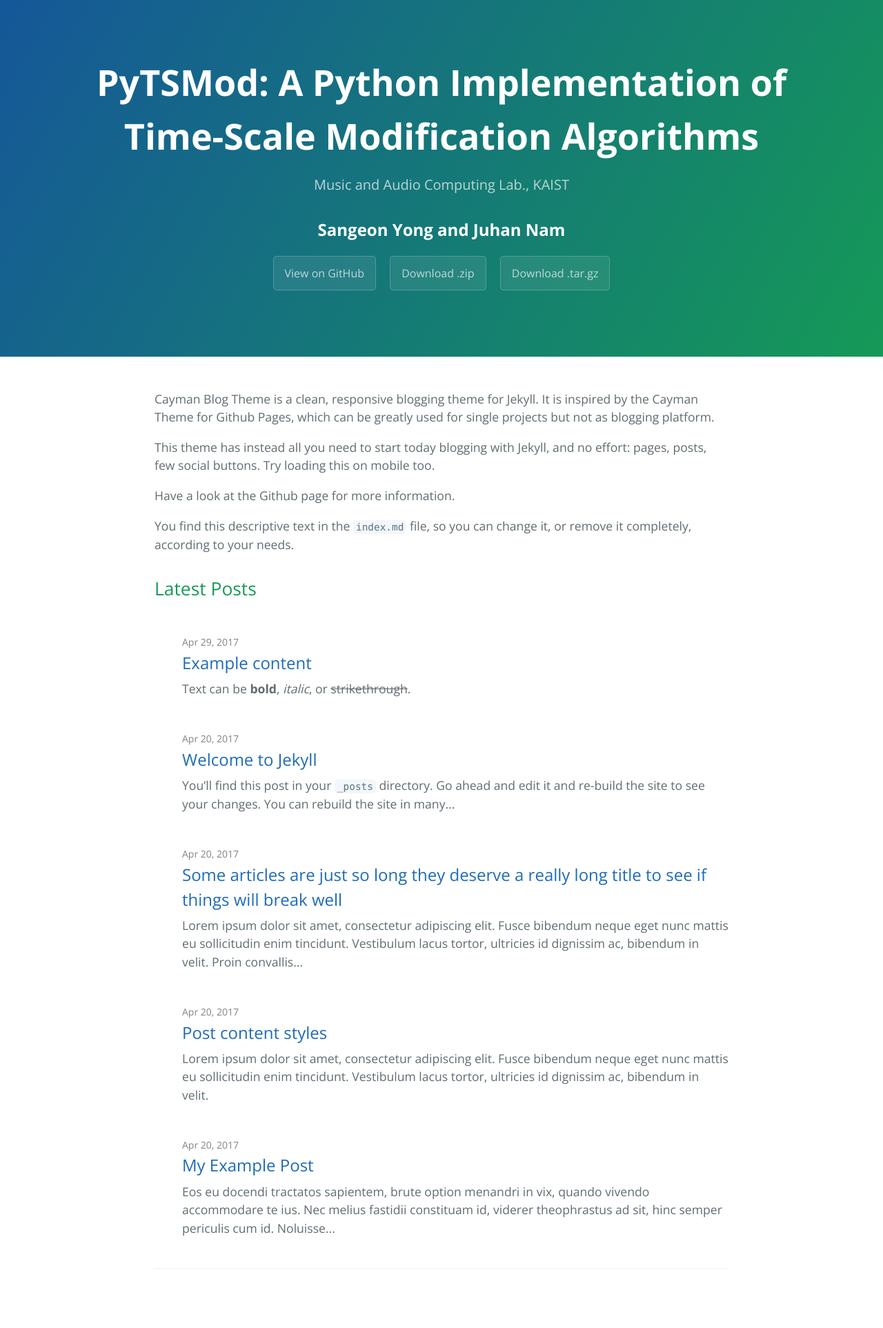
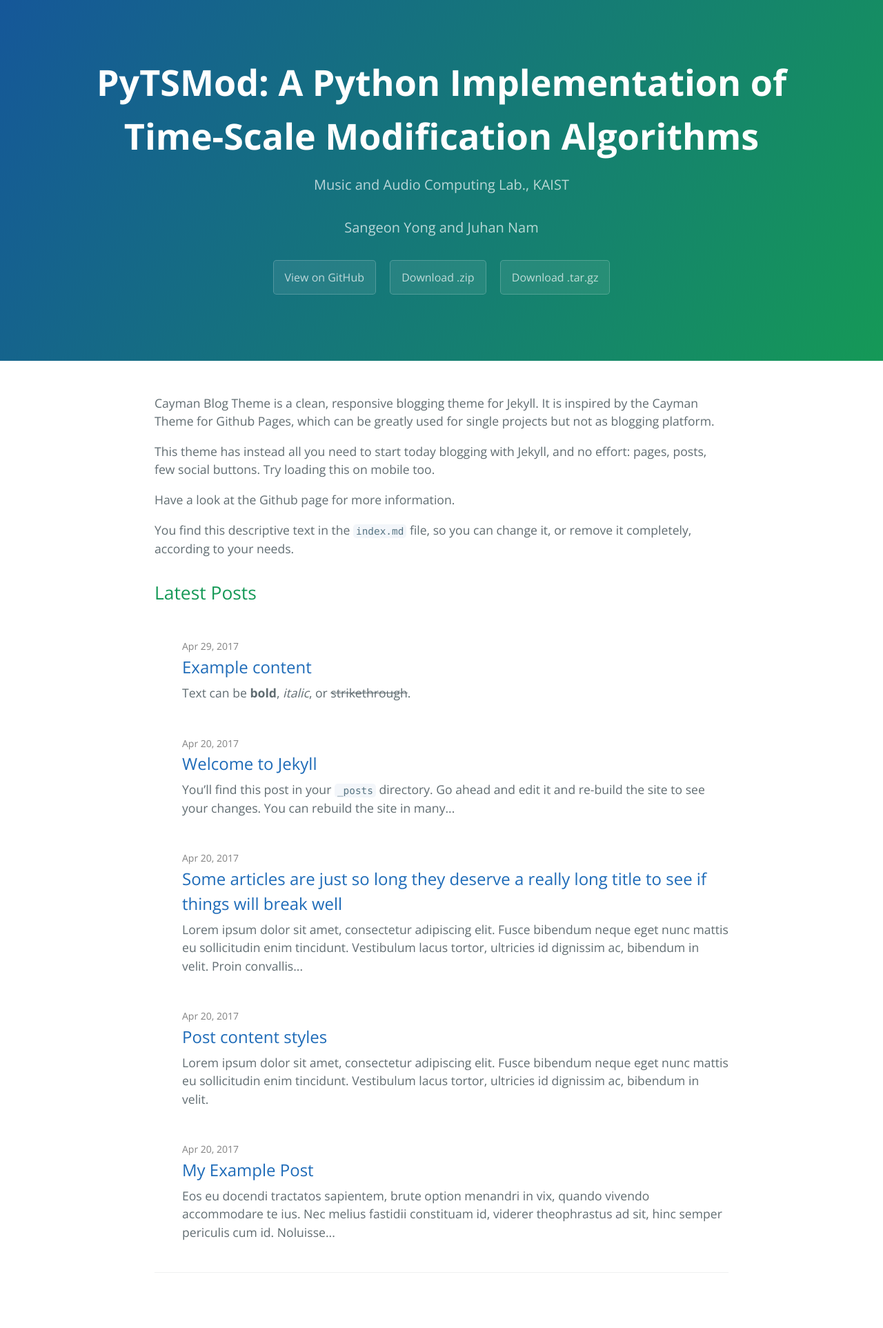
Before and after one commit to seyong92/PyTSMod-ISMIR2020LBD, a Jekyll site: the page built from index.md, in a window 1280 px wide. Shown: the whole page at 69% size. Built offline with Jekyll 4.4.1, drawn with Linux system fonts in a browser that asks for light colours; the repository's description, which GitHub fills in, is left out.

Commit message:
fix author

```diff
--- a/_config.yml
+++ b/_config.yml
@@ -1,6 +1,6 @@
 title: "PyTSMod: A Python Implementation of Time-Scale Modification Algorithms"
-description: Music and Audio Computing Lab., KAIST
-pageauthor: Sangeon Yong and Juhan Nam
+institution: Music and Audio Computing Lab., KAIST
+author: Sangeon Yong and Juhan Nam
 show_downloads: true
 
 baseurl: "/PyTSMod-ISMIR2020LBD" # change this to the subpath of your site, e.g. /blog. Leave it empty if you don't need it.
@@ -16,16 +16,8 @@
 
 theme: # leave it empty
 
-# social
-#author: lorepirri
-#image: /thumbnail-jumbo.png
-#twitter:
-#  username: lorepirri
-
 plugins:
   - jekyll-target-blank
 
 target-blank:
     rel: nofollow
-
-#header_page_refs: ['now', 'about', 'contact']
--- a/_layouts/default.html
+++ b/_layouts/default.html
@@ -55,8 +55,8 @@
         <!-- {% include site-header.html %} -->
 
         {% if page.layout == 'home' %}
-        {% assign page-tagline = site.description | default: site.github.project_tagline | escape %}
-        {% assign page-pageauthor = site.pageauthor | escape %}
+        {% assign page-tagline = site.institution | default: site.github.project_tagline | escape %}
+        {% assign page-author = site.author | escape %}
         {% endif %}
         {% if page.layout == 'page' %}
         {% assign page-tagline = page.tagline | escape %}
@@ -68,7 +68,7 @@
         <section class="page-header">
             <h1 class="project-name">{{ page-title }}</h1>
             <h2 class="project-tagline">{{ page-tagline }}</h2>
-            <h2 class="project-taglin">{{ page-pageauthor }}</h2>
+            <h2 class="project-tagline">{{ page-author }}</h2>
             {% if page.layout == 'home' and site.github.is_project_page %}
             <a href="{{ site.github.repository_url }}" class="btn">View on GitHub</a>
             {% if site.show_downloads %}
```
